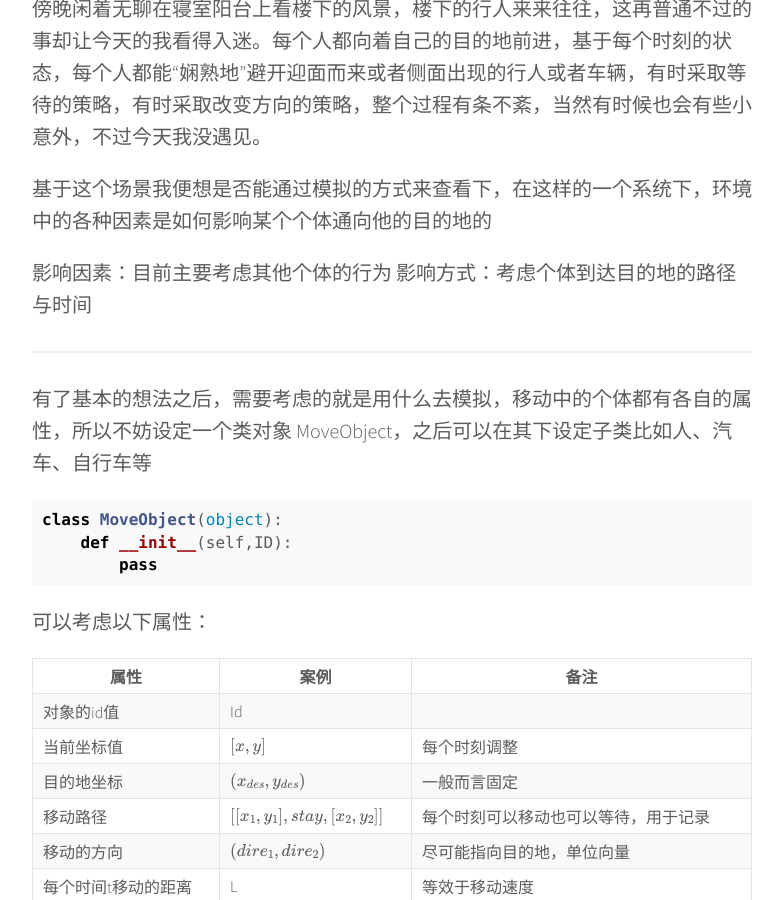
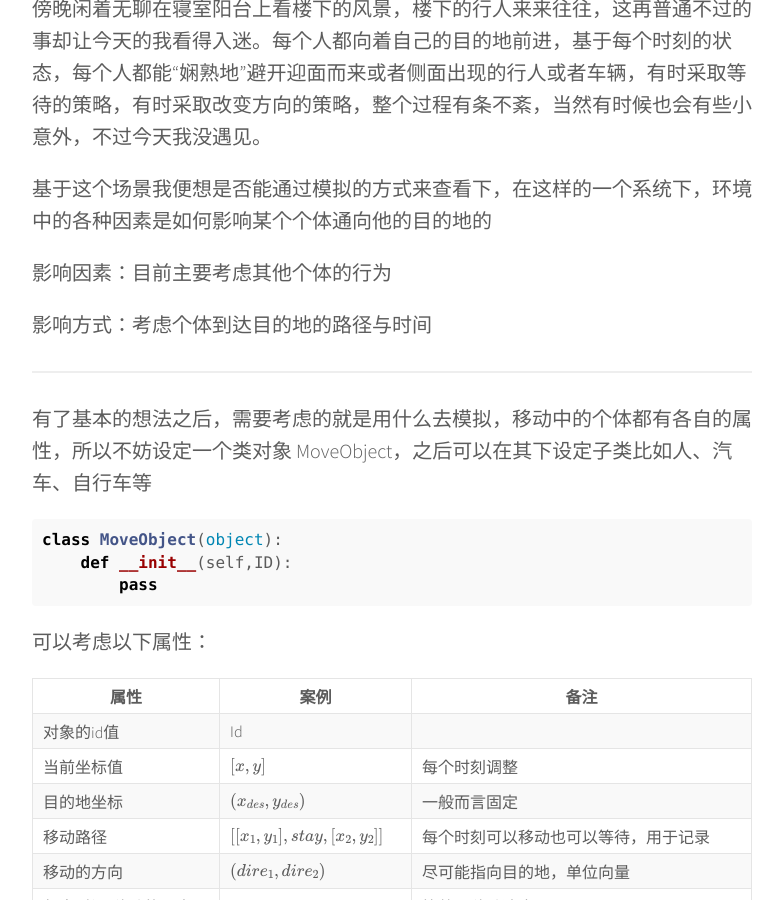
Before and after one commit to wsgan001/blog-1, a Jekyll site: the page built from _posts/2016-11-04-Pedestrian_Model.md, in a window 1280 px wide and 900 px high, scrolled down 300 px. Shown: the whole window, without its empty margins (248-1031 px from the left). Built offline with Jekyll 4.4.1, drawn with Linux system fonts in a browser that asks for light colours; nearby versions of some CDN libraries; formulas are drawn with MathJax 3; comment, search, counter and statistics services are not loaded.

```diff
--- a/_posts/2016-11-04-Pedestrian_Model.md
+++ b/_posts/2016-11-04-Pedestrian_Model.md
@@ -12,8 +12,8 @@ tags: [Model]
 
 基于这个场景我便想是否能通过模拟的方式来查看下，在这样的一个系统下，环境中的各种因素是如何影响某个个体通向他的目的地的
 
+影响因素：目前主要考虑其他个体的行为
 
-影响因素：目前主要考虑其他个体的行为
 影响方式：考虑个体到达目的地的路径与时间
 
 ---
```
